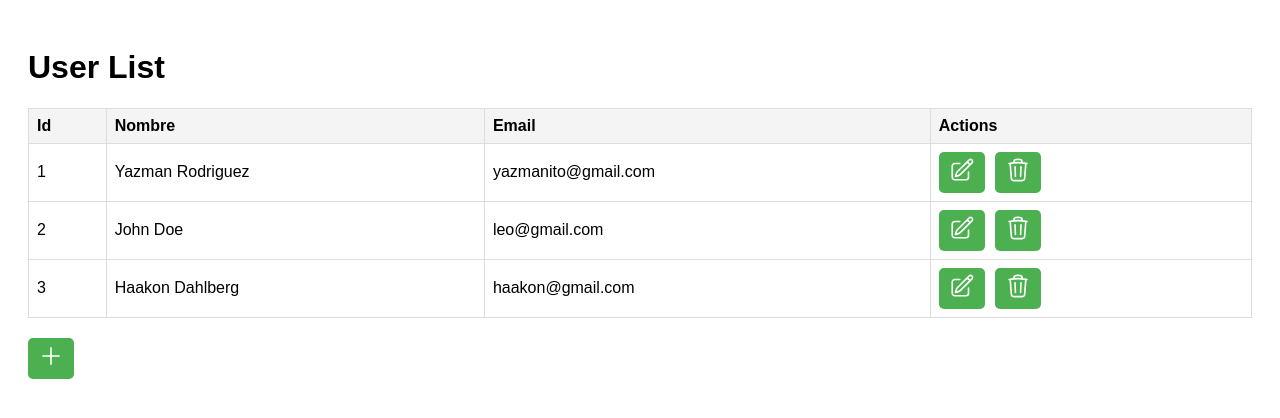
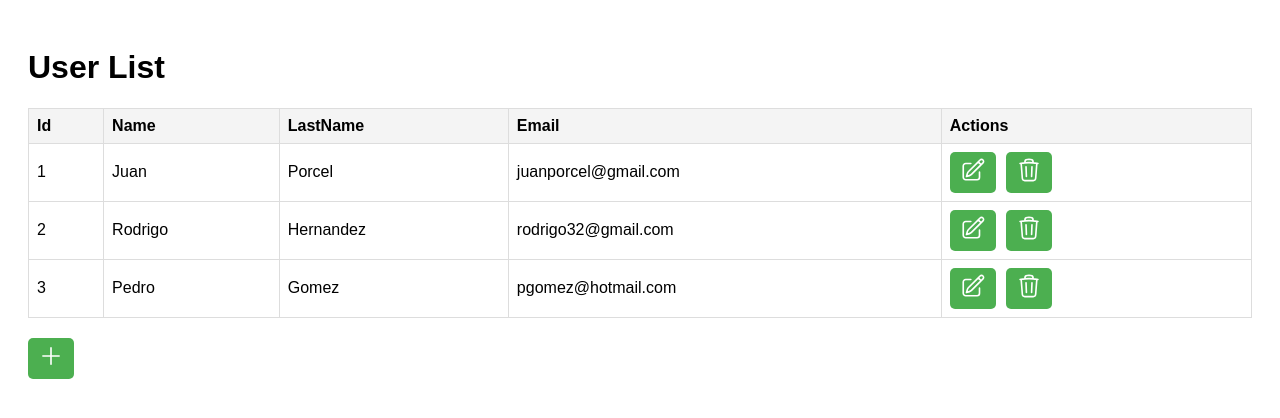
Before and after one commit to diegomanildo/CRUD-Frontend, a React (Create React App) app: page / in a window 1280 px wide. Shown: the top 418 px of the page. Built offline with nearby package versions, Linux system fonts and the light colour scheme.

Commit message:
Added last name to the table

```diff
--- a/src/components/UserTable.js
+++ b/src/components/UserTable.js
@@ -6,9 +6,9 @@ function UserTable() {
   const navigate = useNavigate();
 
   const [users, setUsers] = useState([
-    { id: 1, name: "Yazman Rodriguez", email: "yazmanito@gmail.com" },
-    { id: 2, name: "John Doe", email: "leo@gmail.com" },
-    { id: 3, name: "Haakon Dahlberg", email: "haakon@gmail.com" },
+    { id: 1, name: "Juan", lastName: "Porcel", email: "juanporcel@gmail.com" },
+    { id: 2, name: "Rodrigo", lastName: "Hernandez", email: "rodrigo32@gmail.com" },
+    { id: 3, name: "Pedro", lastName: "Gomez", email: "pgomez@hotmail.com" },
   ]);
 
   const deleteUser = (userId) => {
@@ -28,7 +28,8 @@ function UserTable() {
           <thead>
             <tr>
               <th>Id</th>
-              <th>Nombre</th>
+              <th>Name</th>
+              <th>LastName</th>
               <th>Email</th>
               <th>Actions</th>
             </tr>
@@ -38,6 +39,7 @@ function UserTable() {
               <tr key={user.id}>
                 <td>{user.id}</td>
                 <td>{user.name}</td>
+                <td>{user.lastName}</td>
                 <td>{user.email}</td>
                 <td>
                   <button className="action edit">
```
